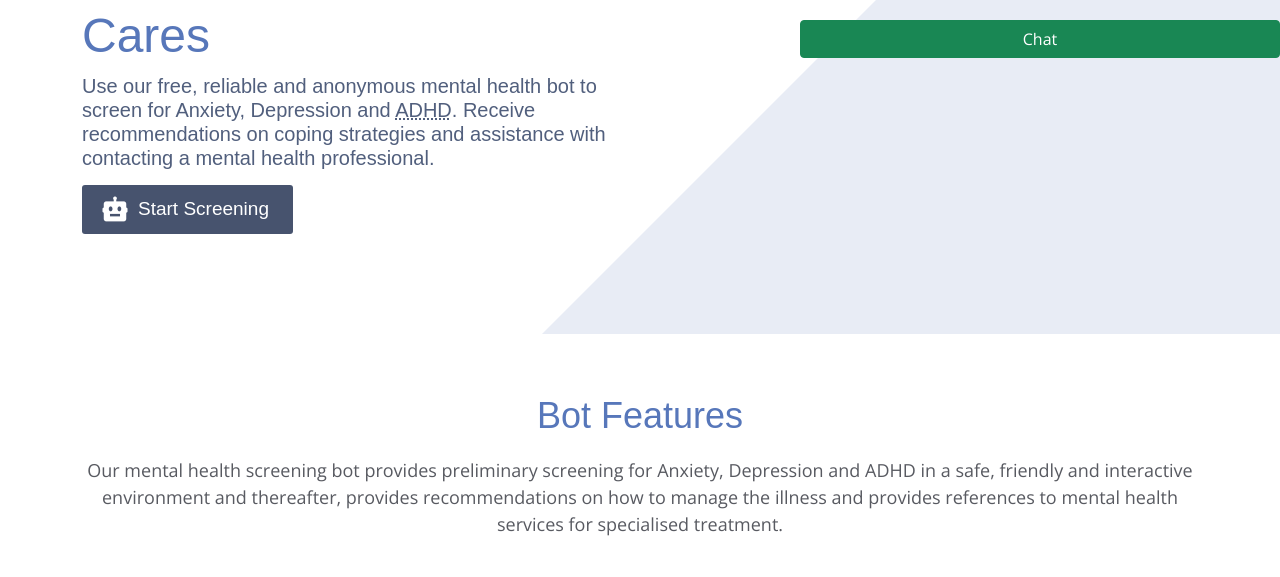
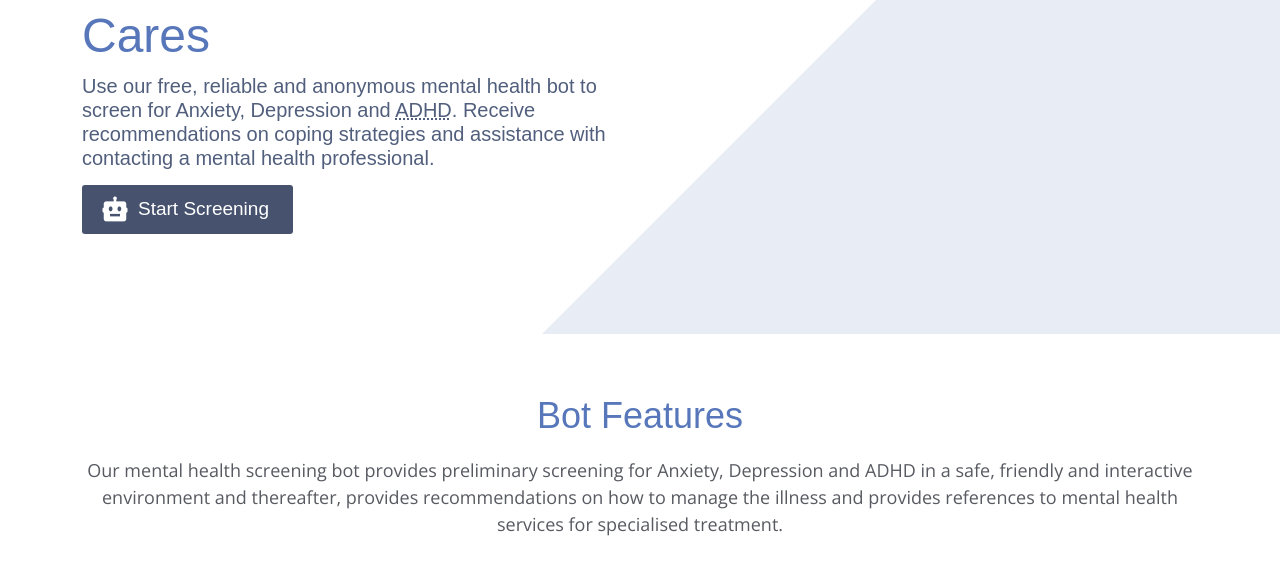
Before and after one commit to MohammedAshraaf/AzureHealthBot, a website: page public/index.html in a window 1280 px wide. Shown: the part 188-765 px from the top of the page. Drawn offline with nearby package versions, Linux system fonts and the light colour scheme.

Commit message:
close the chat at the start

```diff
--- a/public/assets/css/style.css
+++ b/public/assets/css/style.css
@@ -496,7 +496,7 @@ section {
 
 #chatbot {
   width: 30em;
-  height: 37em;
+  height: 32px;
   padding: 0;
   position: fixed;
   bottom: 0;
```
